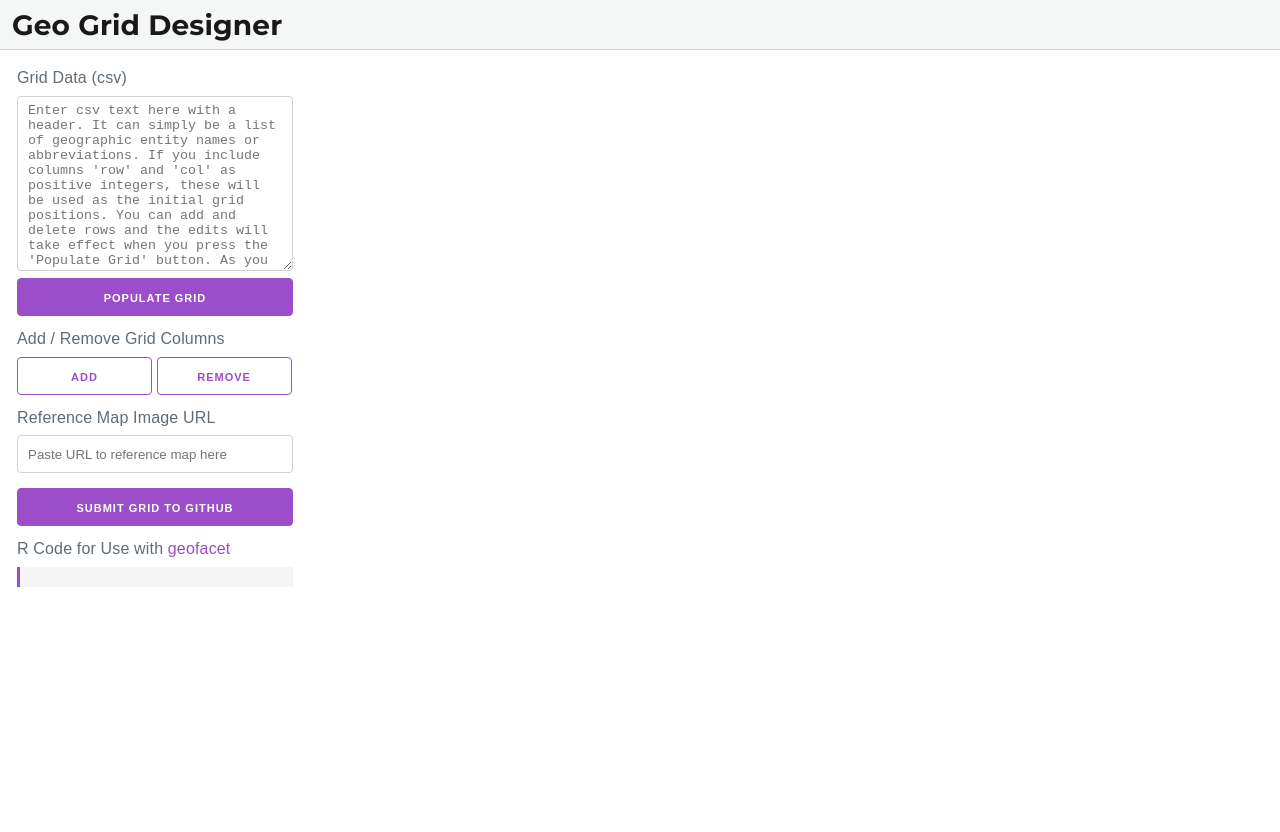
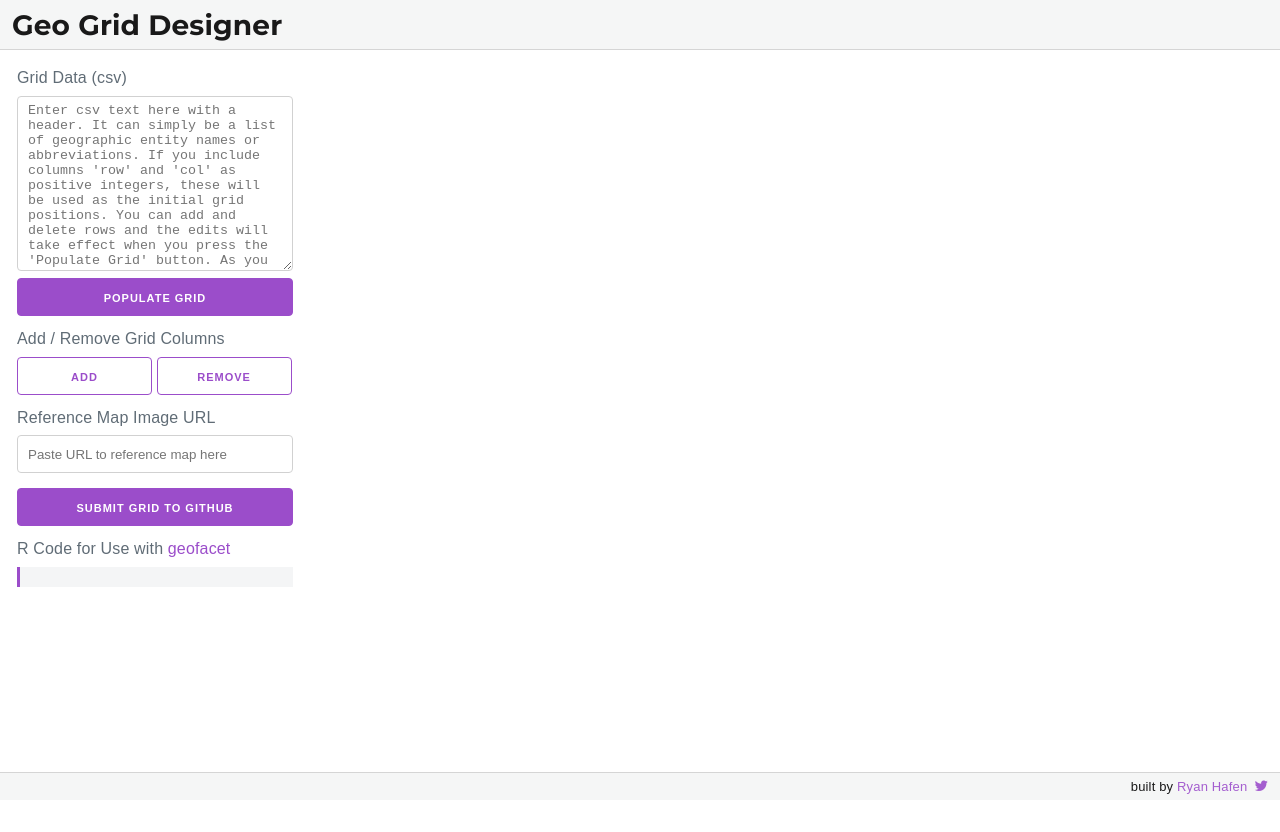
Before and after one commit to hafen/grid-designer, a website: page docs/index.html in a window 1280 px wide. Drawn offline with Linux system fonts and the light colour scheme.

Commit message:
Add footer

```diff
--- /dev/null
+++ b/docs/assets/fonts/style.css
@@ -0,0 +1,29 @@
+@font-face {
+  font-family: 'icomoon';
+  src:  url('icomoon.eot?n6qam9');
+  src:  url('icomoon.eot?n6qam9#iefix') format('embedded-opentype'),
+    url('icomoon.ttf?n6qam9') format('truetype'),
+    url('icomoon.woff?n6qam9') format('woff'),
+    url('icomoon.svg?n6qam9#icomoon') format('svg');
+  font-weight: normal;
+  font-style: normal;
+}
+
+[class^="icon-"], [class*=" icon-"] {
+  /* use !important to prevent issues with browser extensions that change fonts */
+  font-family: 'icomoon' !important;
+  speak: none;
+  font-style: normal;
+  font-weight: normal;
+  font-variant: normal;
+  text-transform: none;
+  line-height: 1;
+
+  /* Better Font Rendering =========== */
+  -webkit-font-smoothing: antialiased;
+  -moz-osx-font-smoothing: grayscale;
+}
+
+.icon-twitter:before {
+  content: "\e900";
+}
--- a/docs/index.html
+++ b/docs/index.html
@@ -13,6 +13,7 @@
   <script type="text/javascript" src="assets/d3-dsv.min.js"></script>
   <script type="text/javascript" src="assets/hashquery.iife.js"></script>
   <link rel="stylesheet" href="assets/milligram.min.css" />
+  <link rel="stylesheet" href="assets/fonts/style.css" />
 
   <style type="text/css">
     html, body {
@@ -28,15 +29,15 @@
     #header {
       width:100%;
       position:fixed;
-      top:0px;
+      top: 0px;
       height: 50px;
+      background: #f4f5f6;
       /*background: white;*/
-      background: #f4f5f6;
       /*background: #9b4dca;*/
+      /*color: #9b4dca;*/
+      /*color: white;*/
       opacity: 0.9;
       border-bottom: 1px solid #d1d1d1;
-      /*color: #9b4dca;*/
-      /*color: white;*/
       color: black;
       padding-top: 3px;
       padding-left: 12px;
@@ -46,6 +47,26 @@
     #title {
       font-family: 'Montserrat', sans-serif;
       font-size: 28px;
+      display: inline-block;
+    }
+
+    #footer {
+      width: 100%;
+      position: fixed;
+      bottom: 0px;
+      height: 28px;
+      background: #f4f5f6;
+      opacity: 0.9;
+      border-top: 1px solid #d1d1d1;
+      color: black;
+      padding-right: 12px;
+      z-index: 5000;
+      text-align: right;
+    }
+
+    #author {
+      display: inline-block;
+      font-size: 13px;
     }
 
     #main {
@@ -192,6 +213,12 @@
         <div id="drag-container">
           <div id="closest"></div>
         </div>
+      </div>
+    </div>
+    <div id="footer">
+      <div id="author">
+        built by <a href="http://ryanhafen.com/" target="_blank">Ryan Hafen</a>&nbsp;
+        <a href="https://twitter.com/hafenstats" target="_blank"><span class="icon-twitter" /></a>
       </div>
     </div>
 
```
Also changed, not shown: docs/assets/fonts/icomoon.ttf (added), docs/assets/fonts/icomoon.woff (added), 2 other files.
